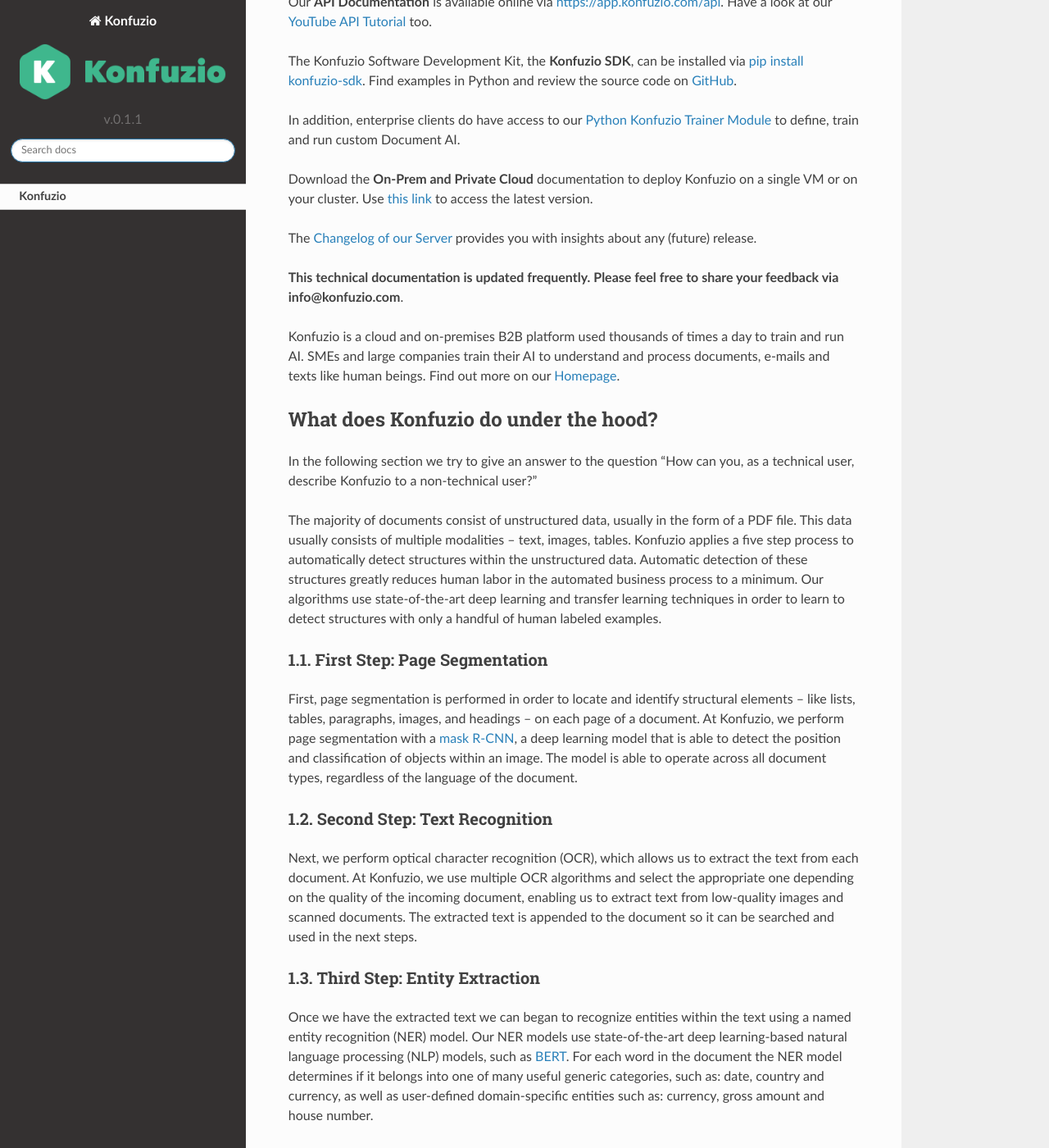
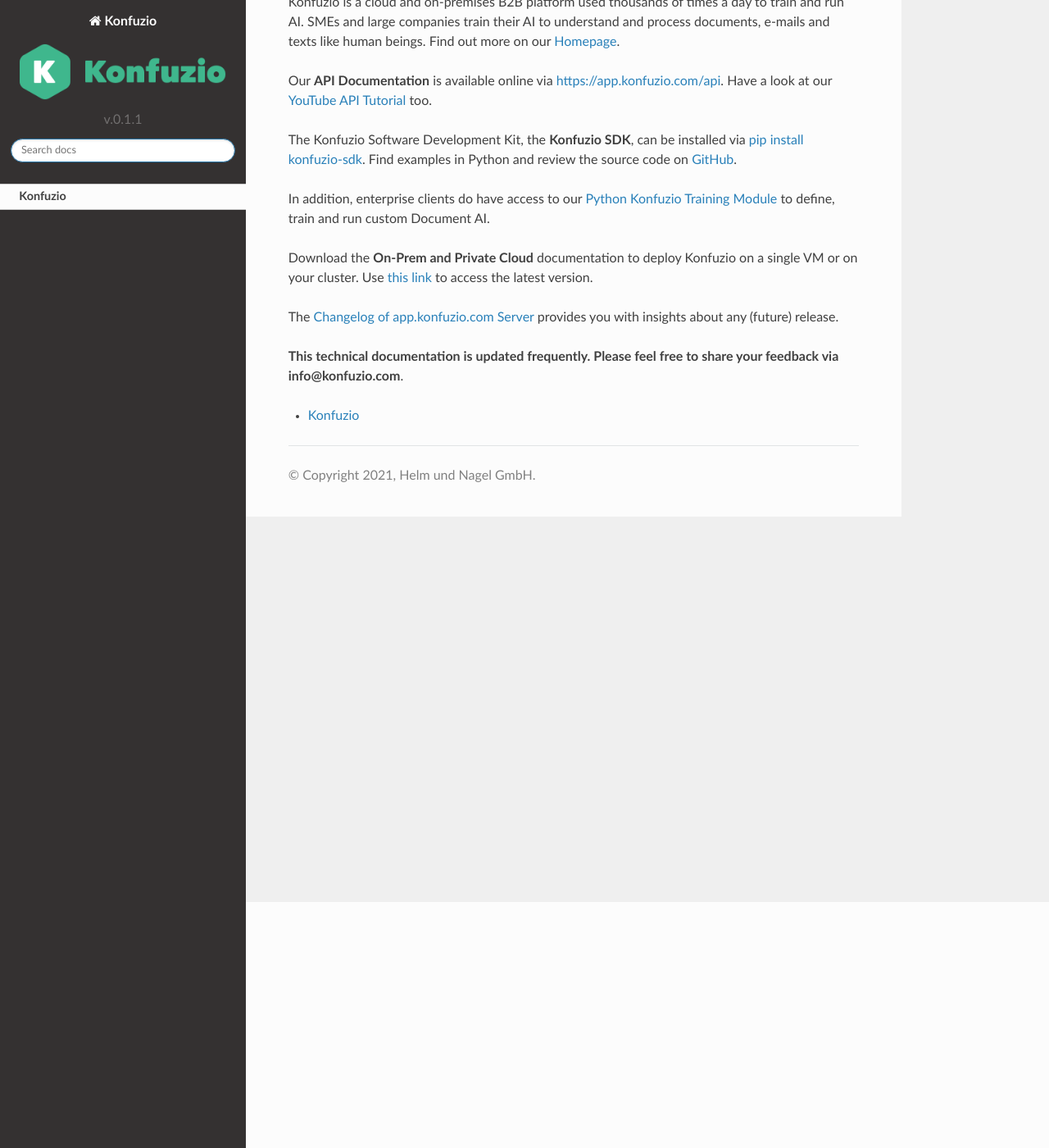
Before and after one commit to konfuzio-ai/konfuzio-sdk, a Sphinx documentation site: the page built from docs/index.rst, in a window 1280 px wide and 1400 px high, scrolled down 300 px. Shown: the whole window at 82% size. Built offline with Sphinx 7.4.7 and the Read the Docs theme 2.0.0, drawn with Linux system fonts in a browser that asks for light colours; pages that are not in the unit, such as notebooks, are missing from menus; some of the changed text lies outside the part shown.

```diff
--- a/docs/index.rst
+++ b/docs/index.rst
@@ -12,6 +12,7 @@
 
    docs/konfuzio_sdk/sdkreadme
    docs/konfuzio_sdk/helloworld
+   docs/konfuzio_sdk/coordinates
    docs/konfuzio_sdk/sourcecode
 
 .. toctree::
@@ -25,4 +26,3 @@
    docs/web_app/api
    docs/web_app/changelog
    docs/web_app/filetype
-   docs/web_app/coordinates
--- a/docs/konfuzio.md
+++ b/docs/konfuzio.md
@@ -1,45 +1,19 @@
 <meta name="description" content="Technical documentation of Konfuzio.">
 
 # Konfuzio
+
+Konfuzio is a cloud and on-premises B2B platform used thousands of times a day to train and run AI.
+SMEs and large companies train their AI to understand and process documents, e-mails and texts like human beings.
+Find out more on our [Homepage](https://konfuzio.com).
 
 Our **API Documentation** is available online via https://app.konfuzio.com/api. Have a look at our [YouTube API Tutorial](https://www.youtube.com/watch?v=NZKUrKyFVA8) too.
 
 The Konfuzio Software Development Kit, the **Konfuzio SDK**, can be installed via [pip install konfuzio-sdk](https://pypi.org/project/konfuzio-sdk/). Find examples in Python and review the source code on [GitHub](https://github.com/konfuzio-ai/document-ai-python-sdk).
 
-In addition, enterprise clients do have access to our [Python Konfuzio Trainer Module](./training_documentation.html) to define, train and run custom Document AI.
+In addition, enterprise clients do have access to our [Python Konfuzio Training Module](./training_documentation.html) to define, train and run custom Document AI.
 
 Download the **On-Prem and Private Cloud** documentation to deploy Konfuzio on a single VM or on your cluster. Use [this link](./_static/pdf/konfuzio_on_prem.pdf) to access the latest version.
 
-The [Changelog of our Server](./changelog_app.html) provides you with insights about any (future) release.
+The [Changelog of app.konfuzio.com Server](./changelog_app.html) provides you with insights about any (future) release.
 
 **This technical documentation is updated frequently. Please feel free to share your feedback via info@konfuzio.com**.
-
-Konfuzio is a cloud and on-premises B2B platform used thousands of times a day to train and run AI.
-SMEs and large companies train their AI to understand and process documents, e-mails and texts like human beings.
-Find out more on our [Homepage](https://konfuzio.com).
-
-## What does Konfuzio do under the hood?
-
-In the following section we try to give an answer to the question "How can you, as a technical user, describe Konfuzio to a non-technical user?"
-
-The majority of documents consist of unstructured data, usually in the form of a PDF file. This data usually consists of multiple modalities -- text, images, tables. Konfuzio applies a five step process to automatically detect structures within the unstructured data. Automatic detection of these structures greatly reduces human labor in the automated business process to a minimum. Our algorithms use state-of-the-art deep learning and transfer learning techniques in order to learn to detect structures with only a handful of human labeled examples.
-
-### 1.1. First Step: Page Segmentation
-
-First, page segmentation is performed in order to locate and identify structural elements -- like lists, tables, paragraphs, images, and headings -- on each page of a document. At Konfuzio, we perform page segmentation with a [mask R-CNN](https://arxiv.org/abs/1703.06870), a deep learning model that is able to detect the position and classification of objects within an image. The model is able to operate across all document types, regardless of the language of the document.
-
-### 1.2. Second Step: Text Recognition
-
-Next, we perform optical character recognition (OCR), which allows us to extract the text from each document. At Konfuzio, we use multiple OCR algorithms and select the appropriate one depending on the quality of the incoming document, enabling us to extract text from low-quality images and scanned documents. The extracted text is appended to the document so it can be searched and used in the next steps.
-
-### 1.3. Third Step: Entity Extraction
-
-Once we have the extracted text we can began to recognize entities within the text using a named entity recognition (NER) model. Our NER models use state-of-the-art deep learning-based natural language processing (NLP) models, such as [BERT](https://arxiv.org/abs/1810.04805). For each word in the document the NER model determines if it belongs into one of many useful generic categories, such as: date, country and currency, as well as user-defined domain-specific entities such as: currency, gross amount and house number.
-
-### 1.4. Fourth Step: Entity Aggregation
-
-In the fourth step the recognized entities are group together into user-defined sections, such as grouping "departure time", "arrival time", "destination" and "cost" entities together into a "travel booking" template. There can be multiple types of sections per document and multiple instances of each section, e.g. a document can have one "customer information" section and multiple "travel booking" sections. For each extracted entity we predict which type of section it belongs to, using information from the entity text, entity class and the document text surrounding the entity itself. As with the tntiy extraction, these predictions use state-of-the-art NLP techniques.
-
-### 1.5 Fifth Step: Active Learning
-
-To improve performance of the entity extraction and aggregation steps we make use of *active learning* techniques. User feedback, such as the acceptance or rejection of an extracted entity, is sent back to the NLP models which can adapt to domain-shifts within the training data.
```
Also changed, not shown: README.md (+2 -2 lines), docs/ConfigurationReference.md (deleted, +0 -95 lines), docs/QuickStart.md (deleted, +0 -68 lines), docs/filetype.md (deleted, +0 -14 lines).
